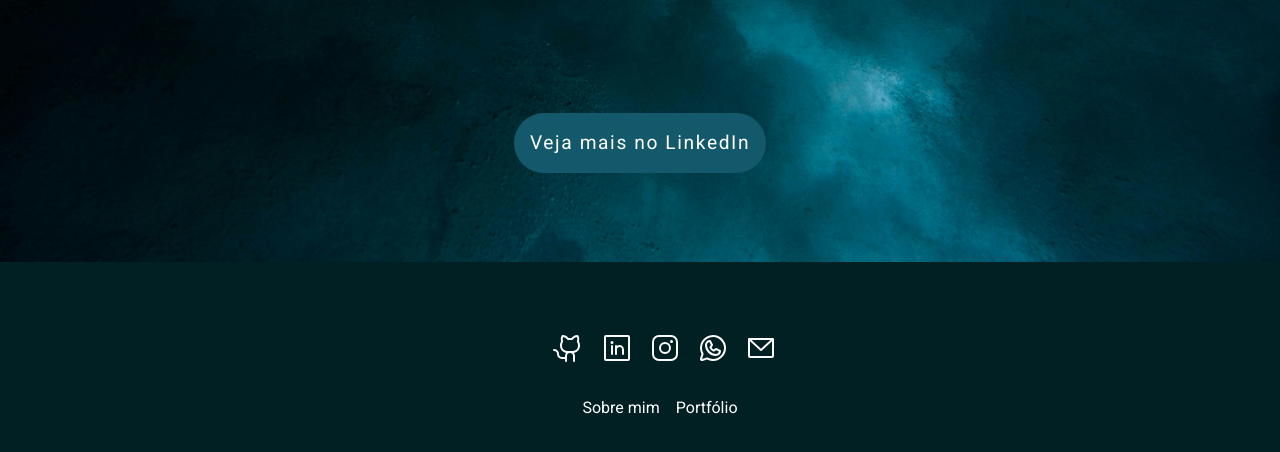
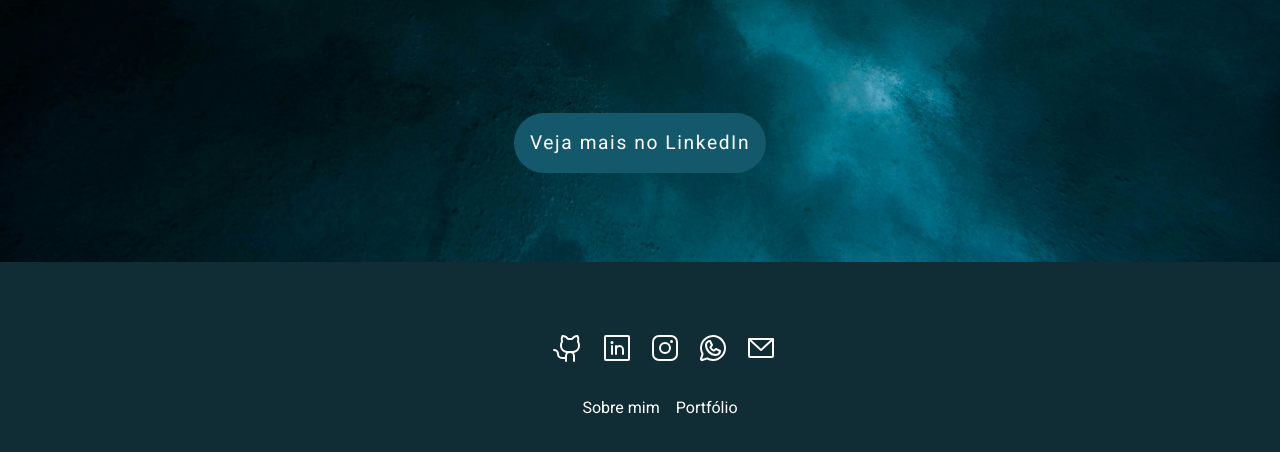
Before and after one commit to CaioLOC/Personal_Site, a plain HTML site: page index.html in a window 1280 px wide. Shown: the part 1338-1790 px from the top of the page. Drawn offline with nearby package versions, Linux system fonts and the light colour scheme.

Commit message:
update: footer color

```diff
--- a/css/footer.css
+++ b/css/footer.css
@@ -1,5 +1,5 @@
 #footer {
-    background-color: #012023;
+    background-color: #102d35;
     width: 100%;
     height: 239.5px;
 }
```
